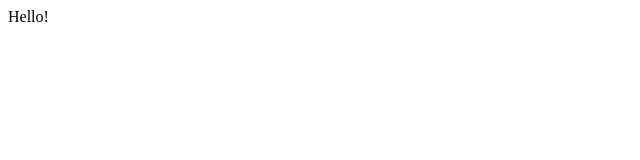
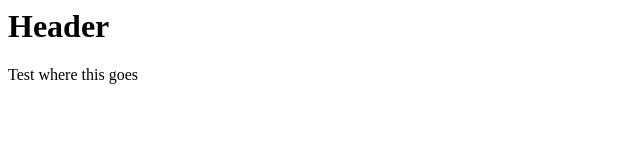
Before and after one commit to Grimlock167/-Grimlock167.github.io, a plain HTML site: page index.html in a window 1280 px wide. Shown: the whole page, without its empty margins (0-640 px from the left). Drawn offline with Linux system fonts and the light colour scheme.

Commit message:
Update index.html

```diff
--- a/index.html
+++ b/index.html
@@ -1,3 +1,8 @@
-<head>
-  Hello!
-</head>
+<html>
+  <head>
+    <h1>Header</h1>
+  </head>
+  <body>
+    <p>Test where this goes</p>
+  </body>
+</html>
```
